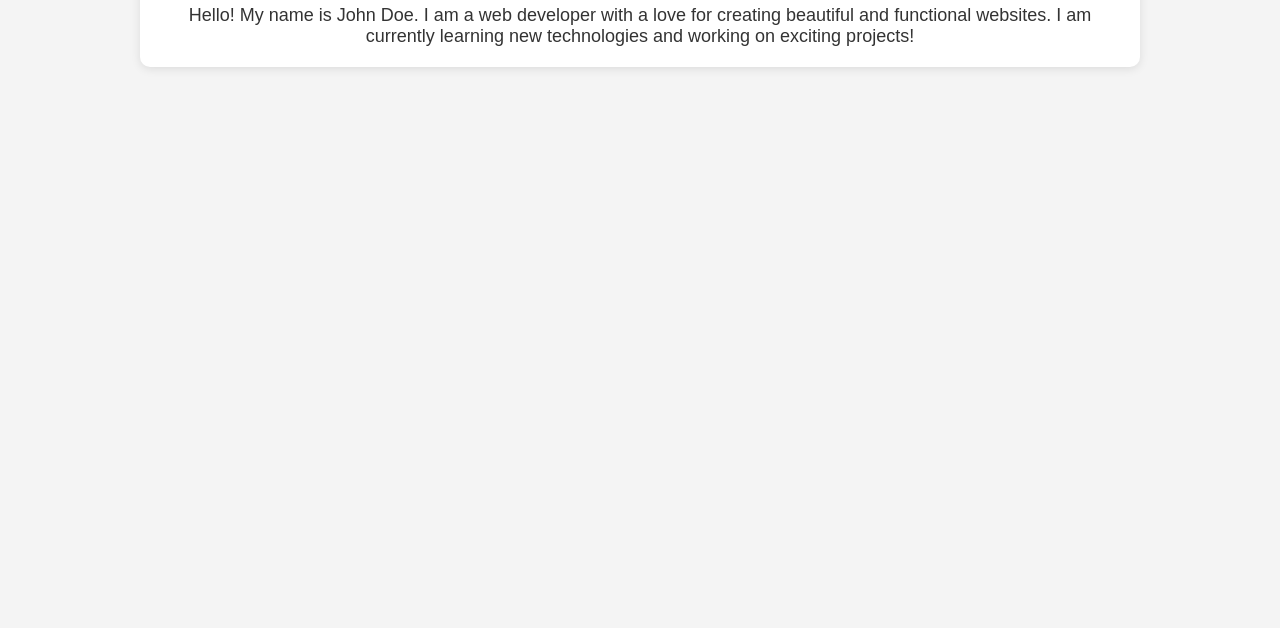
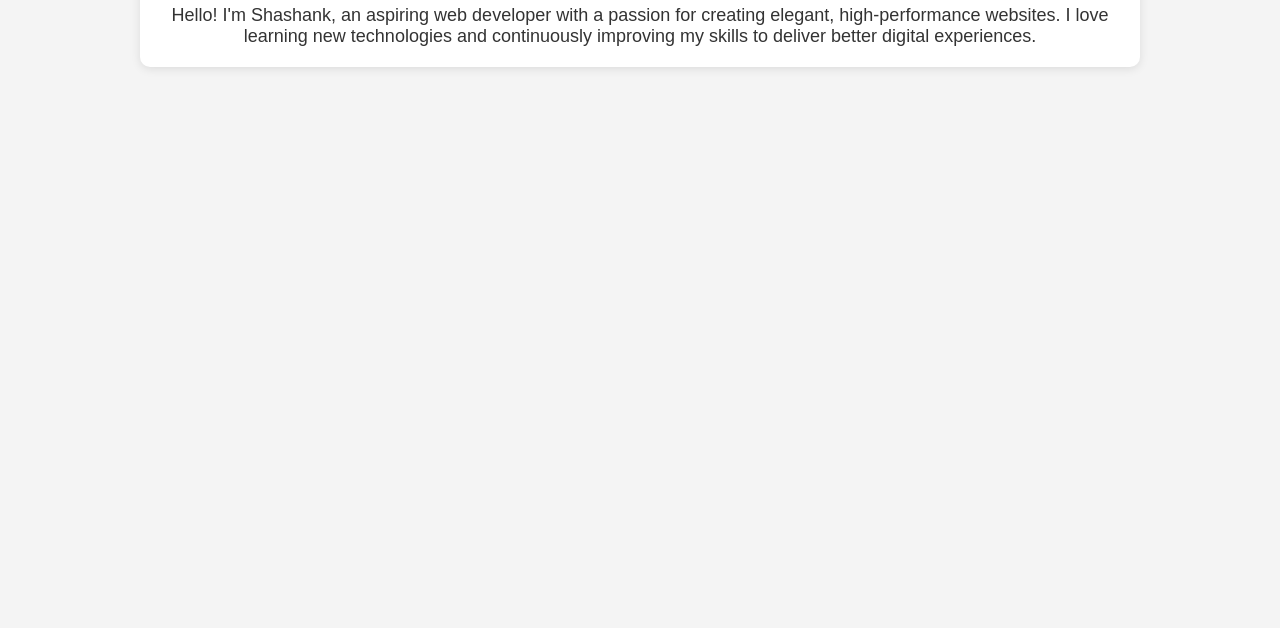
Before and after one commit to shashanklaur/portfolio-website, a plain HTML site: page about.html in a window 1280 px wide. Shown: the part 172-800 px from the top of the page. Drawn offline with Linux system fonts and the light colour scheme.

Commit message:
Update about.html

```diff
--- a/about.html
+++ b/about.html
@@ -3,11 +3,10 @@
 <head>
     <meta charset="UTF-8">
     <meta name="viewport" content="width=device-width, initial-scale=1.0">
-    <title>About Me</title>
+    <title>About Me - Shashank's Portfolio</title>
     <link rel="stylesheet" href="css/style.css">
 </head>
 <body>
-
     <nav>
         <ul>
             <li><a href="index.html">Home</a></li>
@@ -20,7 +19,7 @@
 
     <section>
         <h1>About Me</h1>
-        <p>Hello! My name is John Doe. I am a web developer with a love for creating beautiful and functional websites. I am currently learning new technologies and working on exciting projects!</p>
+        <p>Hello! I'm Shashank, an aspiring web developer with a passion for creating elegant, high-performance websites. I love learning new technologies and continuously improving my skills to deliver better digital experiences.</p>
     </section>
 
     <script src="js/script.js"></script>
```
